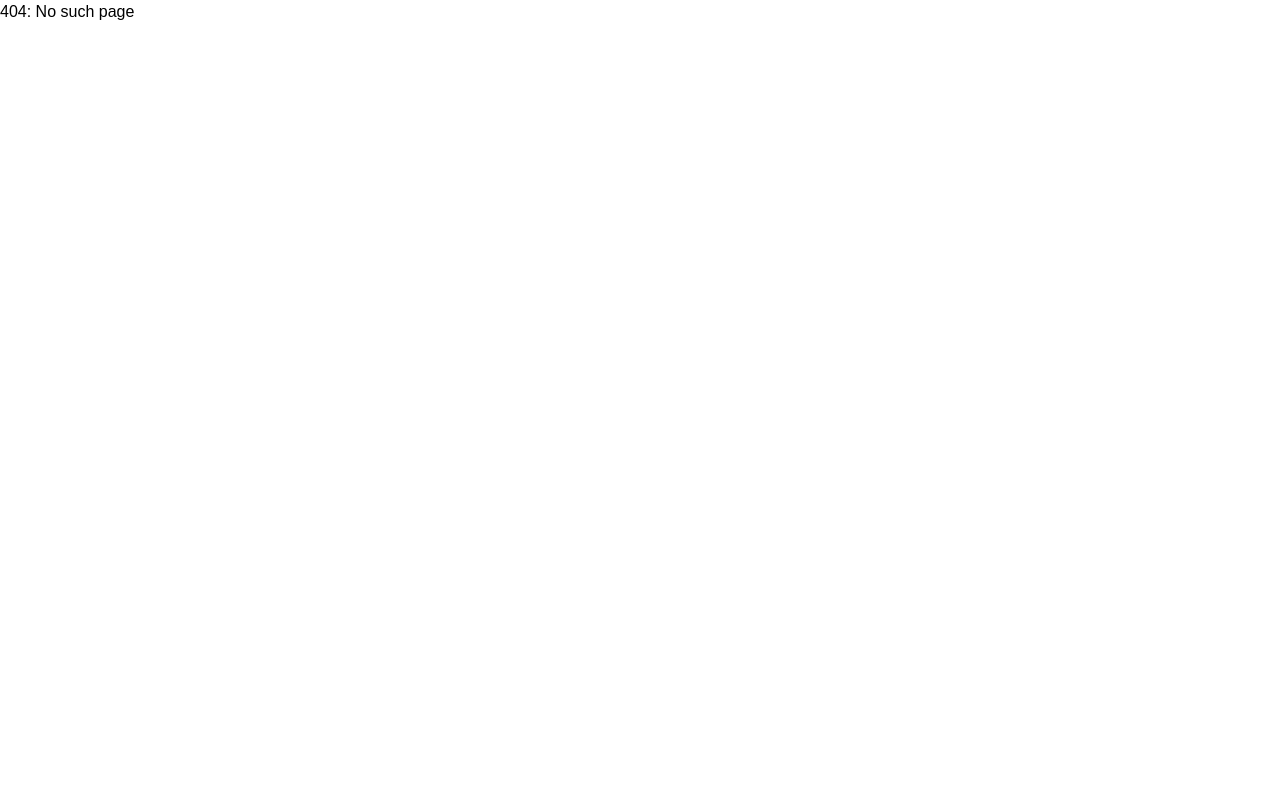
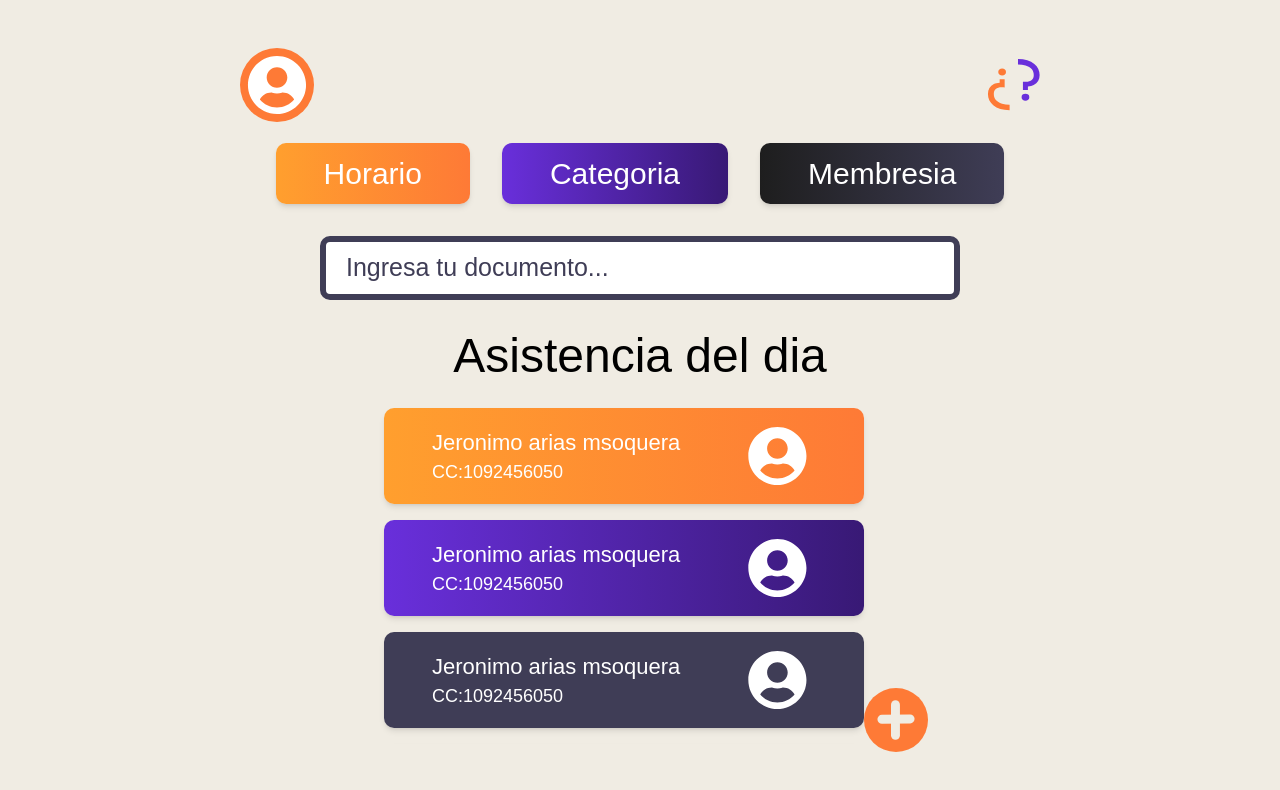
Before and after one commit to SergioChica/D.S-VIEWs, a React (Vite) app: page /home in a window 1280 px wide. Before the commit this address had no page. Shown: the top 790 px of the page. Built offline with nearby package versions, Linux system fonts and the light colour scheme; a web font is replaced by a local one.

Commit message:
flujo y nuvas interfaces, mas correciones de tamos ;o de los inputs

```diff
--- a/package.json
+++ b/package.json
@@ -26,6 +26,7 @@
     "eslint-plugin-react-hooks": "^4.6.2",
     "eslint-plugin-react-refresh": "^0.4.7",
     "postcss": "^8.4.38",
+    "tailwind-scrollbar": "^3.1.0",
     "tailwindcss": "^3.4.4",
     "vite": "^5.3.1"
   }
--- a/src/App.jsx
+++ b/src/App.jsx
@@ -1,9 +1,11 @@
 import { Register } from "./components/Pages/Register/Register"
 import { LoginEmpleados } from "./components/Pages/Login/Loginempleados"
 import { LoginAdmin } from "./components/Pages/Login/Loginadmin"
-import React, { useEffect, useState } from "react"
 import { Route, Switch } from "wouter"
 import { AppContextProvider } from "./contexts/app.context"
+import { Home } from "./components/Pages/Home/Home"
+
+
 
 function App() {
   return (
@@ -16,8 +18,8 @@ function App() {
           <Route path="/loginempleados">
             <LoginEmpleados />
           </Route>
-          <Route path="/register">
-            <Register />
+          <Route path="/home">
+            <Home />
           </Route>
           <Route>
             <div>404: No such page</div>
--- a/src/components/Pages/Home/Home.jsx
+++ b/src/components/Pages/Home/Home.jsx
@@ -1,7 +1,50 @@
 import React from 'react'
+import { Buttonfilter } from '../../Shared/Button/Buttons'
+import { FaUserCircle } from "react-icons/fa";
+import { Perfilcontenedor } from '../../Shared/InputForms/InputForms';
+
 
 export const Home = () => {
   return (
-    <div>Home</div>
+    <div className=' bg-[#F0ECE3] w-full h-full flex flex-col flex-1 items-center relative'>
+      <div className=' w-[50rem] flex items-center justify-between mt-[3rem]'>
+        <div className='w-[4.6rem] h-[4.6rem] bg-[#FE7A36] flex items-center justify-center rounded-full cursor-pointer'>
+        <FaUserCircle className="text-[60px] text-white " />
+        </div>
+      <svg className='cursor-pointer' width="53" height="53" viewBox="0 0 53 53" fill="none" xmlns="http://www.w3.org/2000/svg">
+<path d="M14.6914 29.3145C9.4375 29.3145 6.81055 31.5703 6.81055 36.082C6.81055 40.8672 9.55469 44.0508 15.043 45.6328C17.2695 46.2969 19.7891 46.6484 22.6016 46.6875V52.1953C15.6484 52.1953 10.1992 50.5645 6.25391 47.3027C2.71875 44.3535 0.951172 40.6133 0.951172 36.082C0.951172 31.4531 2.93359 28.1328 6.89844 26.1211C8.42188 25.3398 10.3457 24.8906 12.6699 24.7734V21.1699H17.6504V29.4316C16.8691 29.3535 15.8828 29.3145 14.6914 29.3145ZM18.998 13.9922C18.998 15.125 18.6367 15.9941 17.9141 16.5996C17.1914 17.2051 16.2734 17.5078 15.1602 17.5078C14.0469 17.5078 13.1191 17.2051 12.377 16.5996C11.6348 15.9941 11.2637 15.125 11.2637 13.9922C11.2637 12.8594 11.6348 11.9902 12.377 11.3848C13.1191 10.7793 14.0469 10.4766 15.1602 10.4766C16.2734 10.4766 17.1914 10.7793 17.9141 11.3848C18.6367 11.9902 18.998 12.8594 18.998 13.9922Z" fill="#FE7A36"/>
+<path d="M38.8906 23.8652C44.1445 23.8652 46.7715 21.6094 46.7715 17.0977C46.7715 12.3125 44.0273 9.12891 38.5391 7.54688C36.3125 6.88281 33.793 6.53125 30.9805 6.49219V0.984375C37.9336 0.984375 43.3828 2.61523 47.3281 5.87695C50.8633 8.82617 52.6309 12.5664 52.6309 17.0977C52.6309 21.7266 50.6484 25.0469 46.6836 27.0586C45.1602 27.8398 43.2363 28.2891 40.9121 28.4062V32.0098H35.9316V23.748C36.7129 23.8262 37.6992 23.8652 38.8906 23.8652ZM34.584 39.1875C34.584 38.0547 34.9453 37.1855 35.668 36.5801C36.3906 35.9746 37.3086 35.6719 38.4219 35.6719C39.5352 35.6719 40.4629 35.9746 41.2051 36.5801C41.9473 37.1855 42.3184 38.0547 42.3184 39.1875C42.3184 40.3203 41.9473 41.1895 41.2051 41.7949C40.4629 42.4004 39.5352 42.7031 38.4219 42.7031C37.3086 42.7031 36.3906 42.4004 35.668 41.7949C34.9453 41.1895 34.584 40.3203 34.584 39.1875Z" fill="#692FDB"/>
+</svg>
+      </div>
+    <div className='flex items-center justify-center  w-[80rem] h-full mt-[5px]'>
+    <Buttonfilter Text={'Horario'} customClassName={'m-[1rem] text-[30px] text-white bg-gradient-to-r from-[#FF9F2E]  to-[#FE7A36] px-[3rem] py-[0.5rem] rounded-[10px] shadow-md '}/>
+    <Buttonfilter Text={'Categoria'} customClassName={'m-[1rem] text-[30px] text-white bg-gradient-to-r from-[#692FDB]  to-[#381975] px-[2rem] py-[0.5rem] rounded-[10px] shadow-md '}/>
+    <Buttonfilter Text={'Membresia'} customClassName={'m-[1rem] text-[30px] text-white bg-gradient-to-r from-[#1E1E1E]  to-[#3F3D56] px-[1.5rem] py-[0.5rem] rounded-[10px] shadow-md '}/>
+    </div>
+    <label className="flex flex-col items-center justify-center">
+      <input className='w-[40rem] h-[4rem] bg-white text-[25px] placeholder-[#3F3D56] px-5 border-[6px] border-[#3F3D56] rounded-[10px]' type="text" placeholder='Ingresa tu documento...'/>
+    </label>
+    <h1 className='text-[3rem] mt-[20px]'>Asistencia del dia</h1>
+    <div className=' h-[22rem] w-[34rem] overflow-y-scroll '>
+    <Perfilcontenedor nombre={'Jeronimo arias msoquera'} documeto={'CC:1092456050'} customClassName={'m-[1rem] text-[18px] text-white bg-gradient-to-r from-[#FF9F2E]  to-[#FE7A36] px-[3rem] py-[0.5rem] rounded-[10px] shadow-md '} />
+    <Perfilcontenedor nombre={'Jeronimo arias msoquera'} documeto={'CC:1092456050'} customClassName={'m-[1rem] text-[18px] text-white bg-gradient-to-r from-[#692FDB]  to-[#381975] px-[3rem] py-[0.5rem] rounded-[10px] shadow-md '} />
+    <Perfilcontenedor nombre={'Jeronimo arias msoquera'} documeto={'CC:1092456050'} customClassName={'m-[1rem] text-[18px] text-white bg-gradient-to-r from-[#3F3D56]  to-[#3F3D56] px-[3rem] py-[0.5rem] rounded-[10px] shadow-md '} />
+    <Perfilcontenedor nombre={'Jeronimo arias msoquera'} documeto={'CC:1092456050'} customClassName={'m-[1rem] text-[18px] text-white bg-gradient-to-r from-[#692FDB]  to-[#381975] px-[3rem] py-[0.5rem] rounded-[10px] shadow-md '} />
+    <Perfilcontenedor nombre={'Jeronimo arias msoquera'} documeto={'CC:1092456050'} customClassName={'m-[1rem] text-[18px] text-white bg-gradient-to-r from-[#3F3D56]  to-[#3F3D56] px-[3rem] py-[0.5rem] rounded-[10px] shadow-md '} />
+    <Perfilcontenedor nombre={'Jeronimo arias msoquera'} documeto={'CC:1092456050'} customClassName={'m-[1rem] text-[18px] text-white bg-gradient-to-r from-[#FF9F2E]  to-[#FE7A36] px-[3rem] py-[0.5rem] rounded-[10px] shadow-md '} />
+    <Perfilcontenedor nombre={'Jeronimo arias msoquera'} documeto={'CC:1092456050'} customClassName={'m-[1rem] text-[18px] text-white bg-gradient-to-r from-[#FF9F2E]  to-[#FE7A36] px-[3rem] py-[0.5rem] rounded-[10px] shadow-md '} />
+    </div>
+    <button className='bg-[#FE7A36] rounded-full w-[4rem] h-[4rem] absolute bottom-[3rem] right-[22rem]' >
+      <div className='flex justify-center'>
+      <svg width="40" height="40" viewBox="0 0 105 112" fill="none" xmlns="http://www.w3.org/2000/svg">
+<path d="M51 13L51 99" stroke="#F0ECE3" stroke-width="25" stroke-linecap="round"/>
+<path d="M92 53L13 53.9997" stroke="#F0ECE3" stroke-width="25" stroke-linecap="round"/>
+</svg>
+
+      </div>
+
+
+    </button>
+    </div>
   )
 }
--- a/src/components/Pages/Login/Loginadmin.jsx
+++ b/src/components/Pages/Login/Loginadmin.jsx
@@ -1,7 +1,6 @@
 import React from 'react'
 import { Formslogadmin } from '../../Shared/Forms/Forms'
 import { useLocation } from 'wouter'
-import { LoginEmpleados } from './Loginempleados'
 
 
 
@@ -33,7 +32,7 @@ export const LoginAdmin = () => {
 <stop offset="0.859857" stop-color="#381975" stop-opacity="0.6"/>
 </linearGradient>
 </defs>
-<text className='pointer-events-none' x="30.5%" y="35%" fill="white" fontSize="24px">uı̣ɯpɐ</text>
+<text className='pointer-events-none' x="30.5%" y="30%" fill="white" fontSize="24px">uı̣ɯpɐ</text>
 </svg>
 
       </div>
--- a/src/components/Pages/Login/Loginempleados.jsx
+++ b/src/components/Pages/Login/Loginempleados.jsx
@@ -1,6 +1,4 @@
-import React, { useContext, useState } from 'react'
 import { Formslogempleado } from '../../Shared/Forms/Forms'
-import { Buttonlog } from '../../Shared/Button/Buttons'
 import { useLocation } from 'wouter'
 
 
@@ -30,7 +28,7 @@ export const LoginEmpleados = () => {
 <stop offset="0.859857" stop-color="#FF9F2E" stop-opacity="0.6"/>
 </linearGradient>
 </defs>
-<text className='pointer-events-none' x="27.5%" y="55%" fill="white" fontSize="24px">empleado</text>
+<text className='pointer-events-none' x="23.5%" y="55%" fill="white" fontSize="24px">empleado</text>
 </svg>
 
       </div>
--- a/src/components/Pages/Register/Register.jsx
+++ b/src/components/Pages/Register/Register.jsx
@@ -1,7 +1,7 @@
 import React, { useContext } from 'react'
-
 import { Formsreg } from '../../Shared/Forms/Forms'
 import { AppContext } from '../../../contexts/app.context'
+
 
 
 export const Register = () => {
--- a/src/components/shared/Button/Buttons.jsx
+++ b/src/components/shared/Button/Buttons.jsx
@@ -1,17 +1,25 @@
 import React from 'react'
 
-export const Buttonlog = ({Text, width="38%"}) => {
+export const Buttonlog = ({Text, width}) => {
   return (
     <>
-    <button className={` w-[${width}] text-[33px] text-white bg-gradient-to-r from-[#FF9F2E]  to-[#FE7A36] px-[6.5rem] py-2 rounded-[10px] shadow-md `}>{Text}</button>
+    <button className={` w-[${width}] mb-[2rem] mt-[1rem] text-[30px] text-white bg-gradient-to-r from-[#FF9F2E]  to-[#FE7A36] px-[3rem] py-[0.5rem] rounded-[10px] shadow-md `}>{Text}</button>
     </>
   )
 }
 
-export const Buttonlog2 = ({Text, width="38%"}) => {
+export const Buttonlog2 = ({Text, width}) => {
+  return (
+    <div >
+    <button onClick={() => onClick()} className={` w-[${width}] mb-[2rem] mt-[1rem] text-[30px] text-white bg-gradient-to-r from-[#692FDB]  to-[#381975] px-[3rem] py-[0.5rem] rounded-[10px] shadow-md `}>{Text}</button>
+    </div>
+  )
+}
+
+export const Buttonfilter = ({Text, width, customClassName }) => {
   return (
     <>
-    <button className={` w-[${width}] mb-[3rem] mt-0 text-[33px] text-white bg-gradient-to-r from-[#692FDB]  to-[#381975] px-[6.5rem] py-2 rounded-[10px] shadow-md `}>{Text}</button>
+    <button className={`${customClassName} w-[${width}] mb-[2rem] mt-[1rem] text-[30px] text-white px-[3rem] py-[0.5rem] rounded-[10px] shadow-md `}>{Text}</button>
     </>
   )
 }
--- a/src/components/shared/InputForms/InputForms.jsx
+++ b/src/components/shared/InputForms/InputForms.jsx
@@ -1,48 +1,68 @@
-import React from 'react'
+import React, { useState } from 'react'
+import { FaUserCircle } from "react-icons/fa";
 
-export const InputFormsreg = ({placeholder}) => {
+
+export const InputFormsreg = ({ placeholder }) => {
   return (
     <>
-    <div className='w-[272px] h-[64px]  p-1 rounded-[4px] bg-gradient-to-r from-[#FE7A36]  to-[#692FDB] '>
+      <div className='w-[240px] h-[50px]  p-1 rounded-[4px] bg-gradient-to-r from-[#FE7A36]  to-[#692FDB] '>
         <div className=' w-full h-full bg-[#efeeee] flex items-center justify-center'>
-            <input type="text" placeholder={placeholder} className='w-full h-full text-[#3f3d56] placeholder-[#3f3d56] bg-[#efeeee] text-[25px] indent-[20px] rounded-[4px] ' />
+          <input type="text" placeholder={placeholder} className='w-full h-full text-[#3f3d56] placeholder-[#3f3d56] bg-[#efeeee] text-[20px] indent-[20px] rounded-[4px] ' />
         </div>
       </div>
     </>
   )
 }
 
-export const InputFormslog = ({placeholder}) => {
+export const InputFormslog = ({ placeholder }) => {
   return (
     <>
-    <div className='w-[380px] h-[64px]  p-1 rounded-[5px] bg-[#FE7A36]'>
+      <div className='w-[280px] h-[55px]  p-1 rounded-[5px] bg-[#FE7A36]'>
         <div className=' w-full h-full bg-[#efeeee] flex items-center justify-center'>
-            <input type="text" placeholder={placeholder} className='w-full h-full text-[#3f3d56] placeholder-[#3f3d56] bg-[#efeeee] text-[25px] indent-[20px] rounded-[4px] ' />
+          <input type="text" placeholder={placeholder} className='w-full h-full text-[#3f3d56] placeholder-[#3f3d56] bg-[#efeeee] text-[20px] indent-[20px] rounded-[4px] ' />
         </div>
       </div>
     </>
   )
 }
 
-export const InputFormslog2 = ({placeholder}) => {
+export const InputFormslog2 = ({ placeholder }) => {
   return (
     <>
-    <div className='w-[380px] h-[64px]  p-1 rounded-[5px] bg-[#692FDB]'>
+      <div className='w-[280px] h-[55px]  p-1 rounded-[5px] bg-[#692FDB]'>
         <div className=' w-full h-full bg-[#efeeee] flex items-center justify-center'>
-            <input type="text" placeholder={placeholder} className='w-full h-full text-[#3f3d56] placeholder-[#3f3d56] bg-[#efeeee] text-[25px] indent-[20px] rounded-[4px] ' />
+          <input type="text" placeholder={placeholder} className='w-full h-full text-[#3f3d56] placeholder-[#3f3d56] bg-[#efeeee] text-[20px] indent-[20px] rounded-[4px] ' />
         </div>
       </div>
     </>
   )
 }
 
-export const Inputrecuerdame = ({placeholder}) => {
+export const Inputrecuerdame = ({ placeholder, onChange = () => { } }) => {
+  const [checked, isChecked] = useState(false);
+
+  const handleClick = () => isChecked(val => {
+    const nextValue = !val
+    onChange(nextValue)
+    return nextValue
+  })
+
+  const CheckComponent = () => {
+    return <div className='flex items-center justify-center pointer-events-none select-none rounded-[3px] size-5' >
+      <svg xmlns="http://www.w3.org/2000/svg" width="24" height="24" viewBox="0 0 24 24"><path d="m10 15.586-3.293-3.293-1.414 1.414L10 18.414l9.707-9.707-1.414-1.414z"></path></svg>    </div>
+  }
   return (
     <>
-      <div className='flex w-[50px] h-[30px] content-between'>
-        <div className='w-[30px] h-[25px] rounded-[5px] border-[3px] border-[#3f3d56] '>
-        <input type="checkbox" className='w-[20px] h-full rounded-[5px] ' />
+      <div className='flex h-[30px] content-between'>
+        <input checked={checked} value={checked} type="checkbox" className='hidden' />
+
+        <div onClick={handleClick} className='size-5 outline outline-[#3f3d56] rounded-[5px] m-0 p-0'>
+          {
+            checked && <CheckComponent />
+          }
         </div>
+
+
         <div className=' justify-center'>
           <p className='mx-2 text-[15px] placeholder-[#3f3d56] '>{placeholder}</p>
         </div>
@@ -51,12 +71,30 @@ export const Inputrecuerdame = ({placeholder}) => {
   )
 }
 
-export const Inputolvi = ({placeholder, onClick}) => {
+export const
+  Inputolvi = ({ placeholder, textsize, onClick, customClassName }) => {
     return (
-      <div onClick={() => onClick && onClick()} className=' w-[220px] cursor-pointer'>
-        <p className='w-[230px] placeholder-[#3f3d56] text-[15px]' >{placeholder}</p>
-        <hr className='h-[4px] bg-[#3f3d56] rounded-[1px]' />
+      <div onClick={() => onClick && onClick()} className={`${customClassName} cursor-pointer`}>
+        <p className={`w-fit mb-3 border-b-[4px] border-[#3f3d56] px-1 placeholder-[#3f3d56] mt-1 right-2 text-[${textsize}]`} >{placeholder}</p>
       </div>
 
     )
   }
+
+
+  export const Perfilcontenedor = ({customClassName, nombre, documeto}) => {
+    return (
+      <>
+      <div className={`${customClassName} w-[30rem] h-[6rem] flex items-center justify-evenly cursor-pointer`}>
+        <div className=' w-[80%] flex-col'>
+          <div className='text-[22px]'>
+          {nombre}
+          </div>
+        {documeto}
+        </div>
+        <FaUserCircle className=" w-[20%] text-[60px] text-white  " />
+      </div>
+      </>
+
+    )
+  }
--- a/tailwind.config.js
+++ b/tailwind.config.js
@@ -23,5 +23,6 @@ export default {
     },
     extend: {},
   },
-  plugins: [],
+  plugins: [
+    require('tailwind-scrollbar')],
 }
```
Also changed, not shown: src/components/shared/Forms/Forms.jsx (+80 -52 lines), 1 other file (tests, documents, lock files or other folders). Lines whose indentation alone changed are shown as unchanged.
